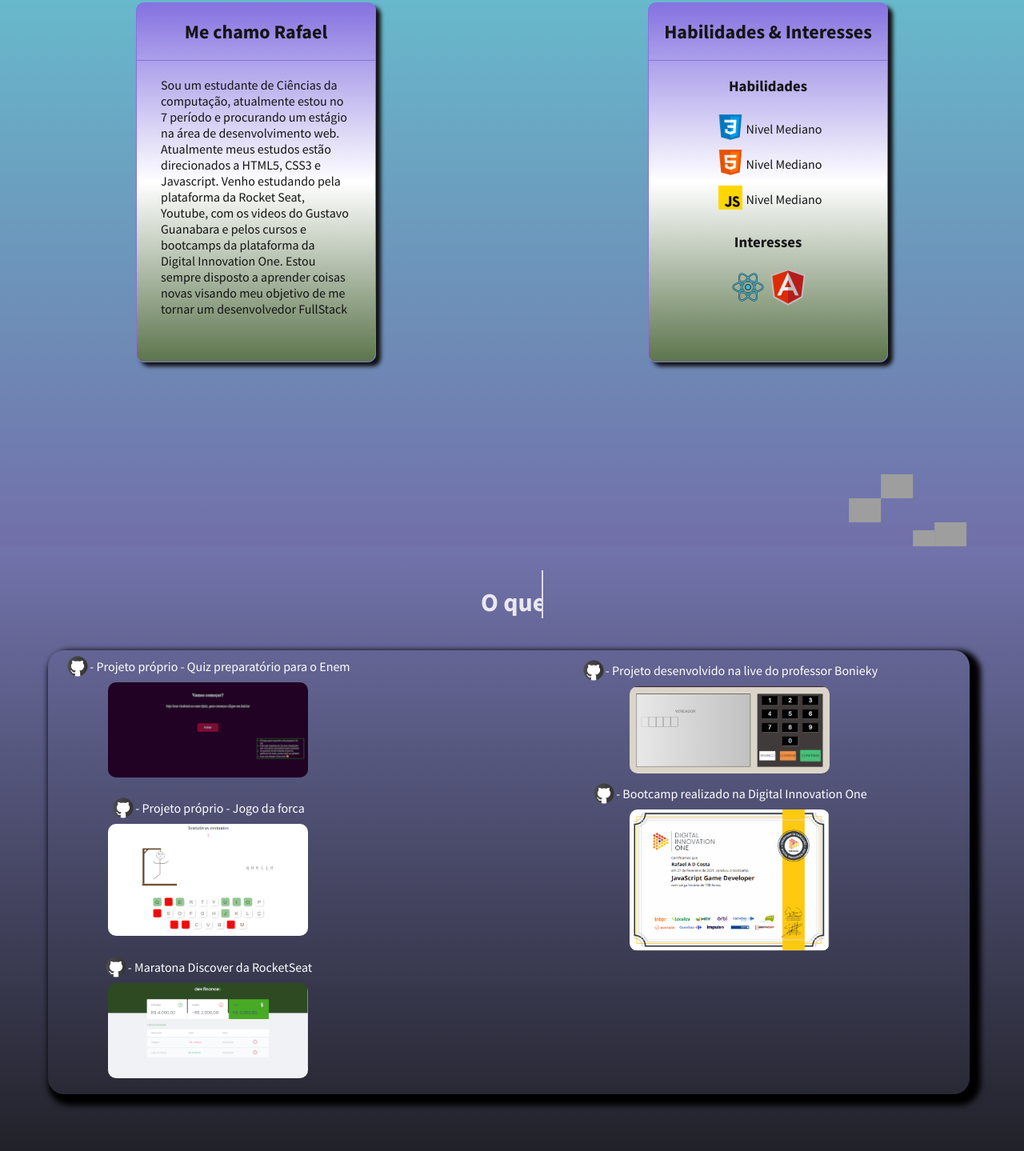
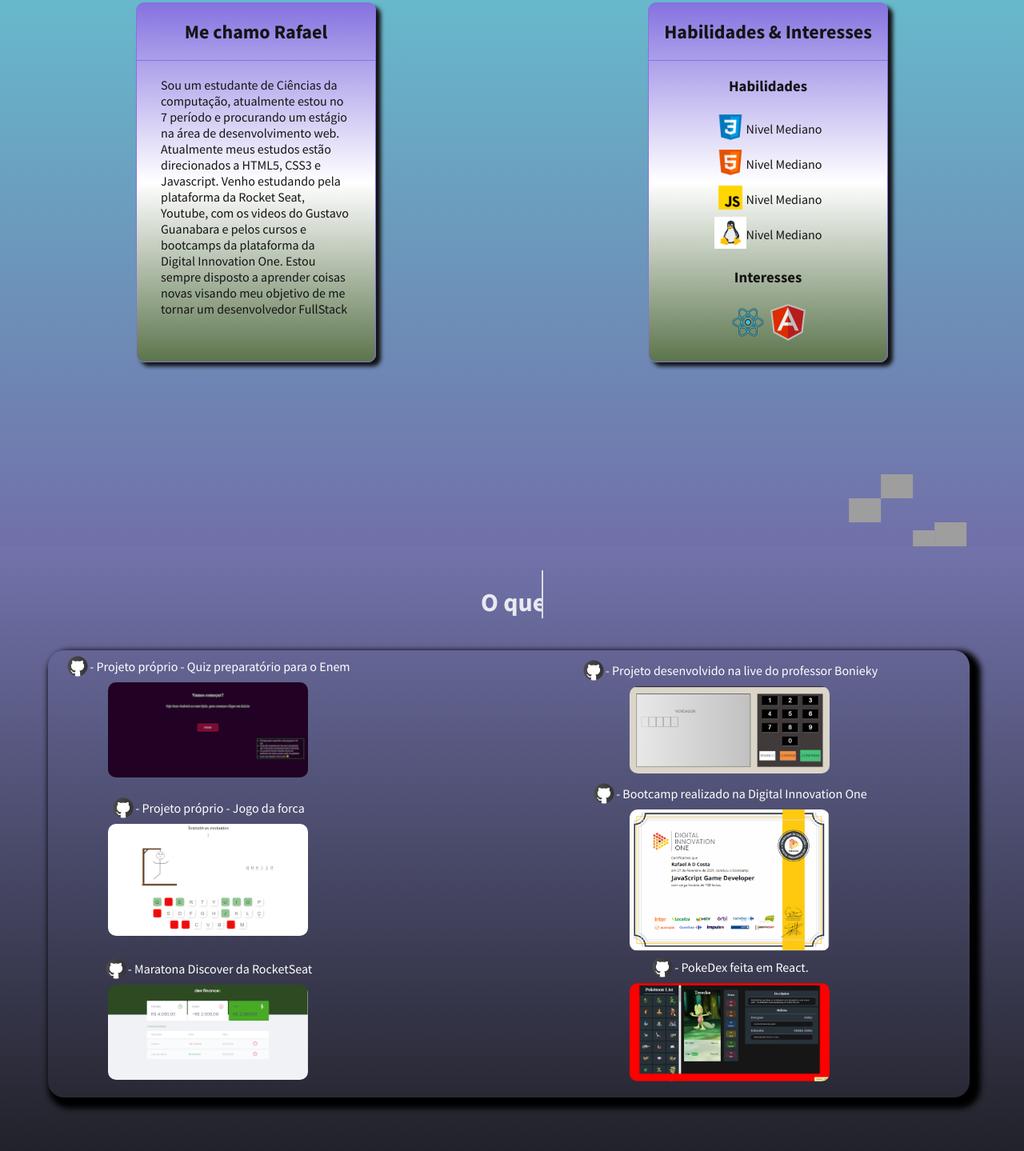
Before and after one commit to edifla/Portfolio, a plain HTML site: page index.html in a window 1280 px wide. Shown: the part 841-2280 px from the top of the page at 80% size. Drawn offline with Linux system fonts and the light colour scheme; grey boxes are pictures that could not be loaded; a web font is replaced by a local one.

Commit message:
Atualizações temporarias

```diff
--- a/index.html
+++ b/index.html
@@ -66,6 +66,7 @@
                </div>
             </div>
             <!-- Cartão 2  Habilidades & Interesses-->
+            <!-- Atualizar novas tecnologias -->
             <div class="card">
                <h2>Habilidades & Interesses</h2>
                <h3>Habilidades</h3>
@@ -73,6 +74,8 @@
                   <p><a href="https://devdocs.io/css/" target="__blank"><img src="assets/small/icons8-css3-50.png" alt="Ícone do css3"></a> Nivel Mediano</p>
                   <p><a href="https://developer.mozilla.org/pt-BR/docs/Web/JavaScript" target="__blank"><img src="assets/small/icons8-html-5-50.png" alt="Ícone do html5"></a> Nivel Mediano</p>
                   <p><a href="https://developer.mozilla.org/pt-BR/docs/Web/JavaScript" target="__blank"><img src="assets/small/icons8-javascript-50.png" alt="Ícone do JS"></a> Nivel Mediano</p>
+                  <p><a href="https://www.linuxfoundation.org/" target="__blank"><img src="assets/small/linux-icon.png" alt="Ícone do JS"></a> Nivel Mediano</p>
+
                </div>
                <h3>Interesses</h3>
                <div class="interesses">
@@ -100,6 +103,7 @@
          <div class="quadro-titulo">
             <h1 class="line typing-animation" >O que eu ja fiz ?</h1>
          </div>
+         <!-- Adicionar novos projetos -->
          <div class="projetos">
             <div class="itens">
                <a href="https://github.com/edifla/Quiz-Single-page" target="__blank"><img src="assets/small/icons8-github-50.png"> - Projeto próprio - Quiz preparatório para o Enem</a>
@@ -121,6 +125,10 @@
                <a href="https://github.com/edifla/MaratonaDiscovery-" target="__blank"><img src="assets/small/icons8-github-50.png"> - Maratona Discover da RocketSeat</a>
                <img src= "assets/small/Dev-finances.png" onclick="Modal.open(this)">
             </div>
+            <div class="itens">
+               <a href="https://github.com/edifla/PokeDex-React" target="__blank"><img src="assets/small/icons8-github-50.png"> - PokeDex feita em React.</a>
+               <img src= "assets/big/PokeDex.png" onclick="Modal.open(this)">
+            </div>
          </div>
       </div>
       <div class="modal ">
```
Also changed, not shown: assets/big/PokeDex.png (added), assets/small/linux-icon.png (added).
